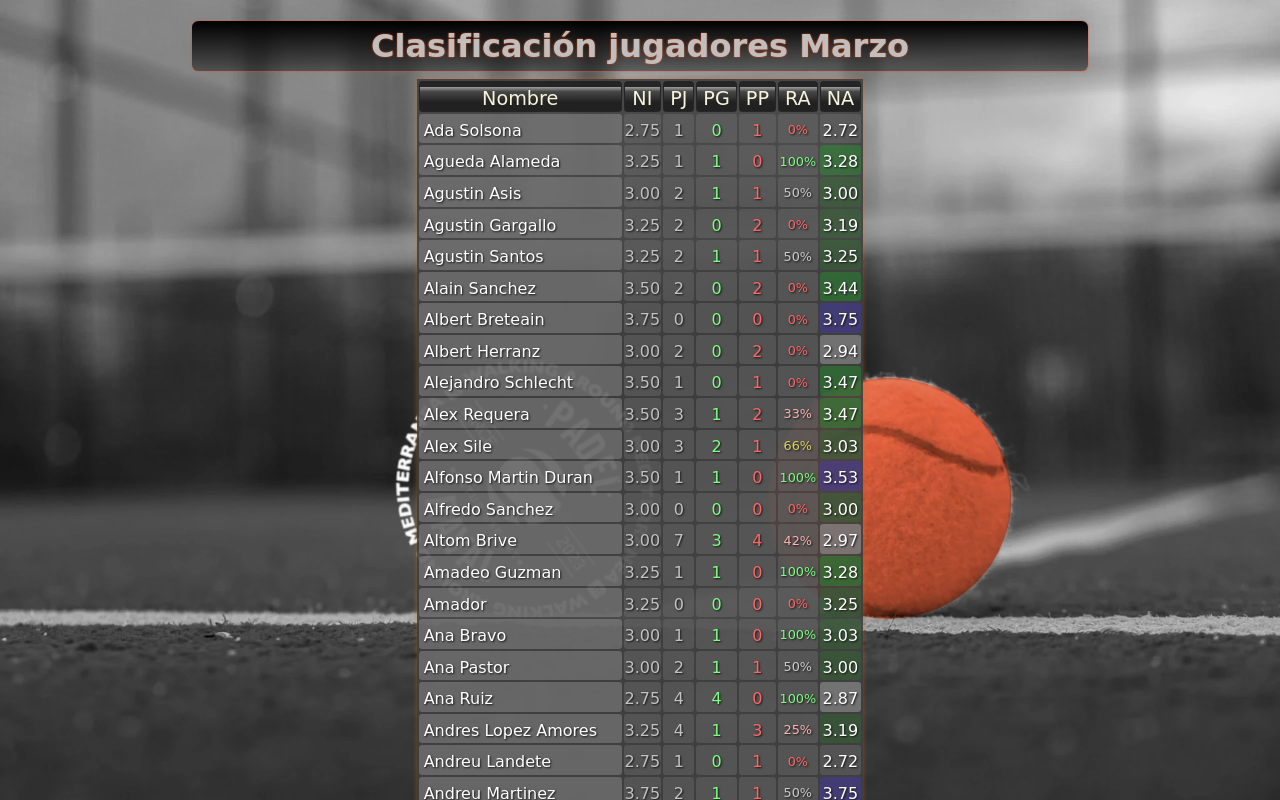
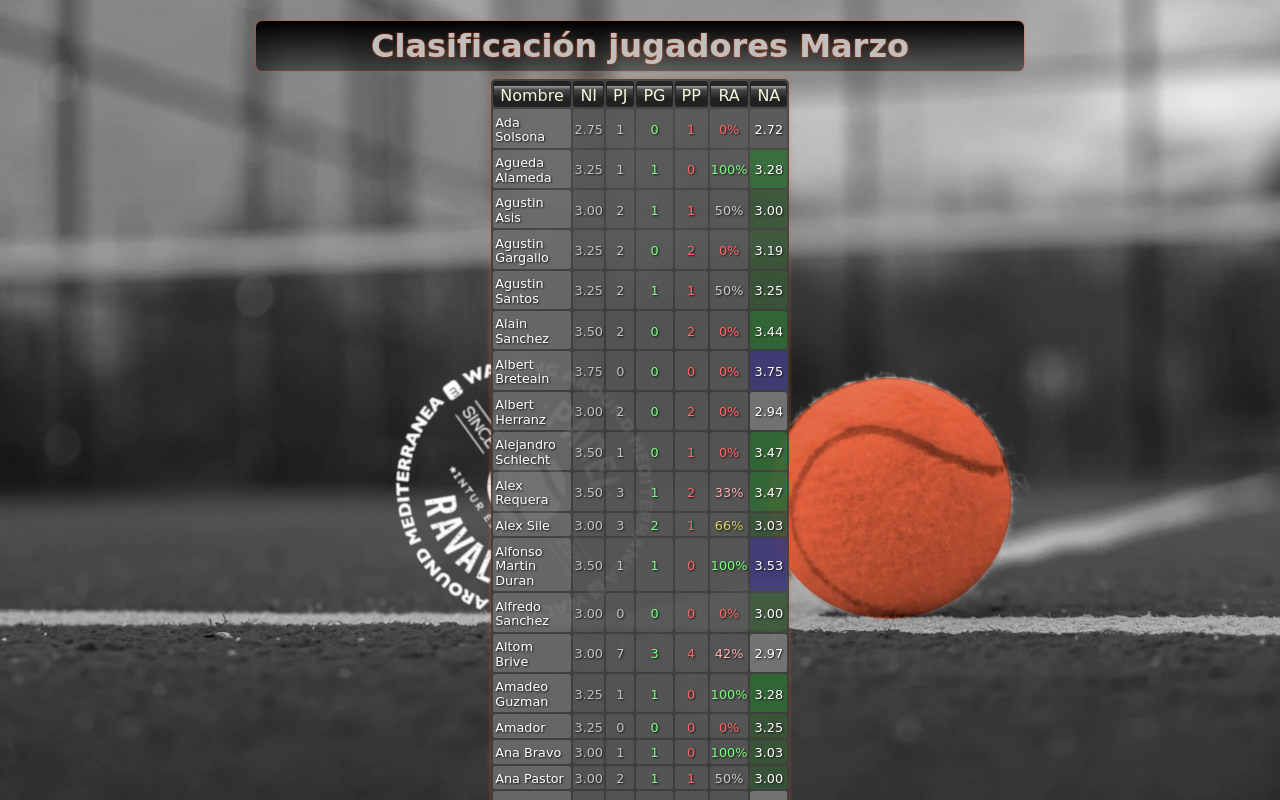
Before and after one commit to ikerodeg/padelRank, a plain HTML site: page public/html/clasificacion.html in a window 1280 px wide. Shown: the top 800 px of the page. Drawn offline with Linux system fonts and the light colour scheme; a web font is replaced by a local one.

Commit message:
Add files via upload

```diff
--- a/public/css/clasifica.css
+++ b/public/css/clasifica.css
@@ -27,7 +27,7 @@ body {
 /* ---------------------- Header ----------------------- */
 
 .main-header {
-  inline-size: 70vw;
+  max-inline-size: 60vw;
   margin-inline: auto;
   margin-block-end: 1vh;
   display: flex;
@@ -59,7 +59,8 @@ body {
 /* ------------------------ Tabla -------------------------- */
 
 .tabla-jugadores {
-  max-width: 100%;
+  inline-size: min-content;
+  border-radius: 0.3em;
   margin-inline: auto;
   box-shadow: 0 0 0.3em hsla(22, 100%, 50%, 0.428);
   color: hsl(0, 0%, 100%);
@@ -70,7 +71,6 @@ body {
 .tabla-jugadores th {
   background-color: hsla(0, 0%, 0%, 0.484);
   border-radius: 0.2em;
-  font-size: 1.2rem;
   font-weight: 400;
   padding-block-start: 0.3em;
 }
@@ -81,6 +81,7 @@ body {
   padding-block-end: 0.2em;
   background-color: hsla(0, 0%, 45%, 0.4);
   text-shadow: 1px 1px 2px rgb(20, 20, 20);
+  font-size: 0.8rem;
 }
 
 
@@ -99,7 +100,7 @@ body {
 .tabla-jugadores td:first-child {
   background-color: hsla(0, 0%, 69%, 0.35);
   inline-size: min-content;
-  padding-inline: 0.3em;
+  padding-inline: 0.2em;
   line-break: loose;
 }
 
@@ -111,9 +112,9 @@ body {
   color: hsl(0, 100%, 70%);
 }
 
-.tabla-jugadores td:nth-child(6) {
+/* .tabla-jugadores td:nth-child(6) {
   font-size: 0.8em;
-}
+} */
 
 /* ------------------ Botones tabla --------------- */
 button {
```
